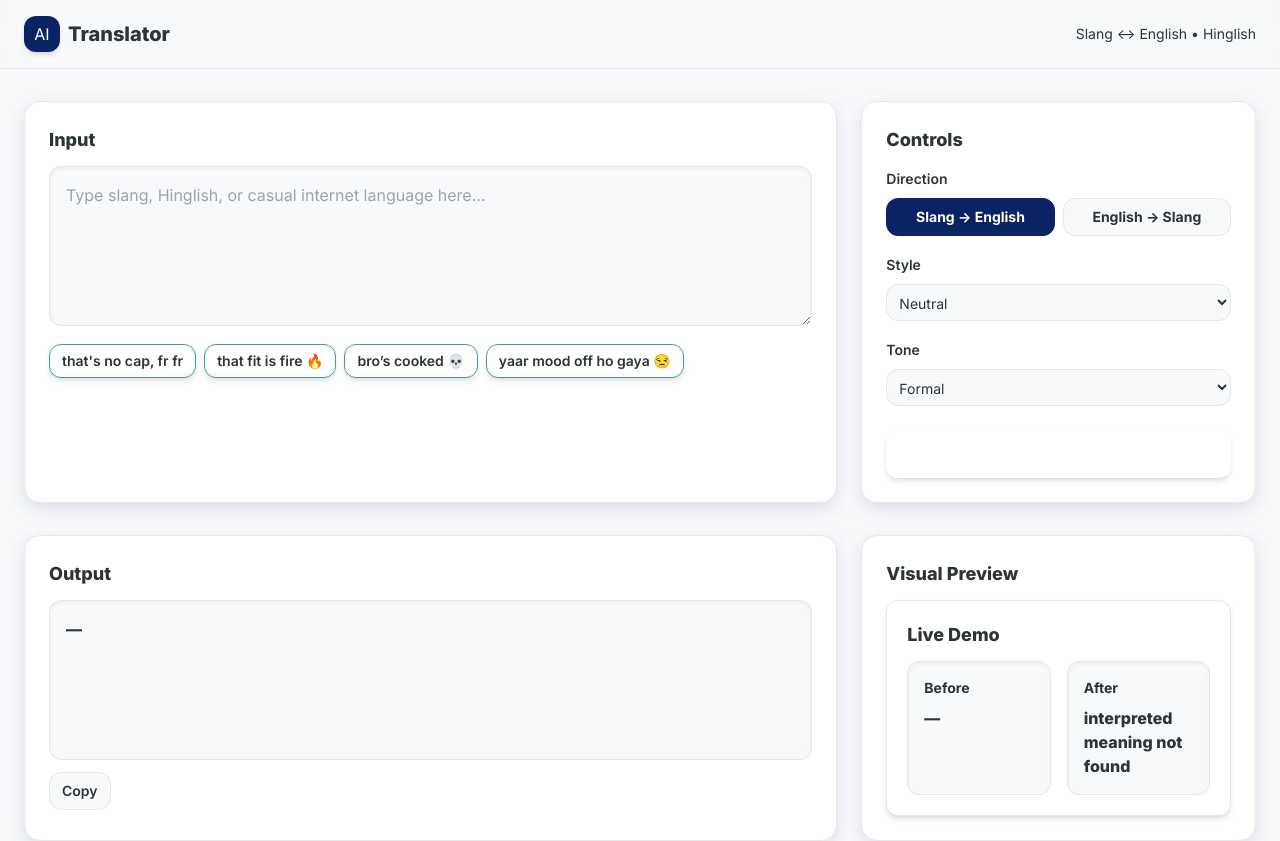
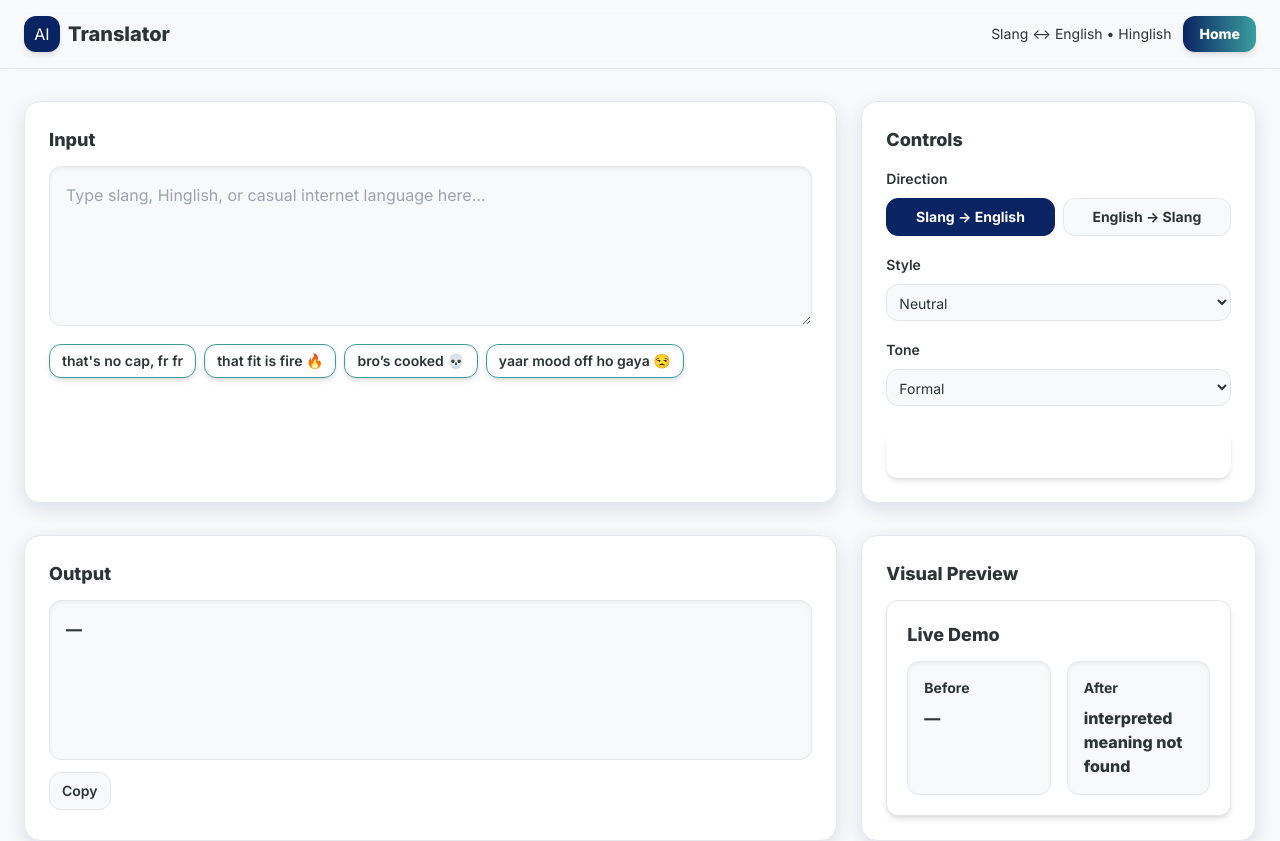
Before and after one commit to neeraj214/cross-language-meme-slang-translator, a Next.js app in the folder web/: page /translator in a window 1280 px wide. Built offline with nearby package versions, Linux system fonts and the light colour scheme.

Commit message:
feat(nav): add Home button to translator page

```diff
--- a/web/app/translator/page.tsx
+++ b/web/app/translator/page.tsx
@@ -1,6 +1,7 @@
 'use client'
 
 import { useState } from 'react'
+import Link from 'next/link'
 import ExampleChip from '@/components/ExampleChip'
 import DemoShowcase from '@/components/DemoShowcase'
 
@@ -41,7 +42,12 @@ export default function TranslatorPage() {
             <span className="inline-flex h-9 w-9 items-center justify-center rounded-xl bg-primary text-white shadow-md">AI</span>
             <span className="text-xl font-extrabold">Translator</span>
           </div>
-          <div className="text-sm text-text/70">Slang ↔ English • Hinglish</div>
+          <div className="flex items-center gap-3">
+            <div className="text-sm text-text/70">Slang ↔ English • Hinglish</div>
+            <Link href="/" className="rounded-xl bg-gradient-to-r from-[var(--primary)] to-[var(--secondary)] px-4 py-2 text-sm font-extrabold text-white shadow-md">
+              Home
+            </Link>
+          </div>
         </div>
       </section>
 
```
